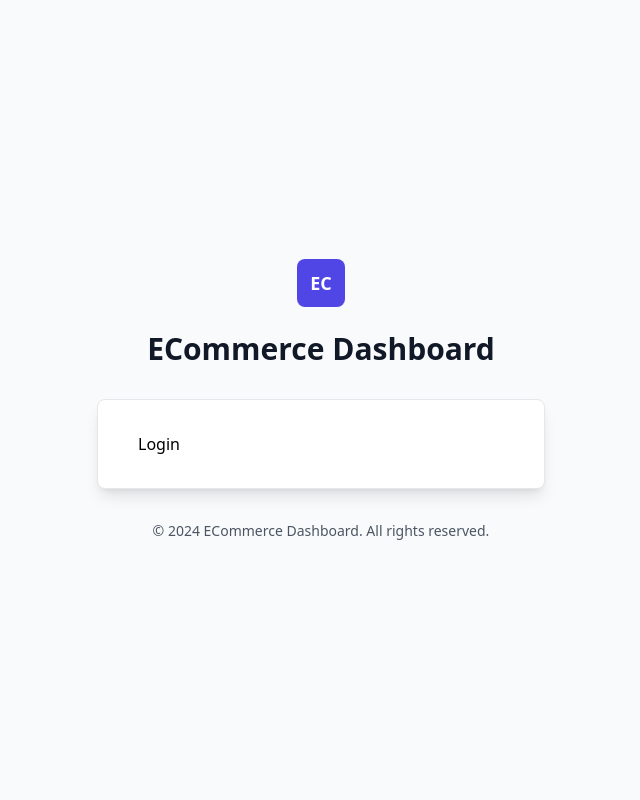
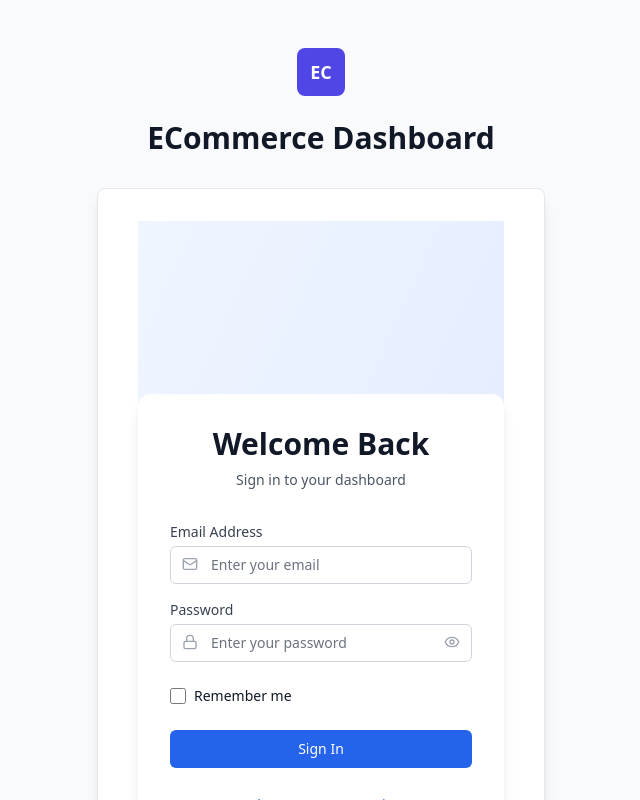
Before and after one commit to Marvinkwame/Sharpe-two-test, a React (Vite) app: page /auth/login in a window 1280 px wide. Shown: the top 800 px of the page, without its empty margins (319-959 px from the left). Built offline with nearby package versions, Linux system fonts and the light colour scheme.

Commit message:
Login Page

```diff
--- a/package.json
+++ b/package.json
@@ -17,7 +17,8 @@
     "lucide-react": "^0.525.0",
     "react": "^19.1.0",
     "react-dom": "^19.1.0",
-    "react-router-dom": "^7.6.3"
+    "react-router-dom": "^7.6.3",
+    "recharts": "^3.0.2"
   },
   "devDependencies": {
     "@eslint/js": "^9.29.0",
--- a/src/contexts/AuthContext.tsx
+++ b/src/contexts/AuthContext.tsx
@@ -20,54 +20,49 @@ interface AuthContextType {
   isLoading: boolean;
 }
 
-// Encryption utilities with crypto-js
-const SECRET_KEY = 'your-secret-key-change-in-production'; // In production, use env variable
-
-const encryptPassword = (password: string): string => {
+// Improved password hashing with PBKDF2
+const hashPassword = (password: string): string => {
   try {
-    // Create salt for additional security
+    // Generate a random salt
     const salt = CryptoJS.lib.WordArray.random(128/8);
 
-    // Hash the password with salt using PBKDF2
-    const key = CryptoJS.PBKDF2(password, salt, {
+    // Hash the password with PBKDF2
+    const hash = CryptoJS.PBKDF2(password, salt, {
       keySize: 256/32,
-      iterations: 1000
+      iterations: 10000 // Increased iterations for better security
     });
 
-    // Encrypt the key with AES
-    const encrypted = CryptoJS.AES.encrypt(key.toString(), SECRET_KEY).toString();
-
-    // Combine salt and encrypted data
-    return salt.toString() + ':' + encrypted;
+    // Return salt + hash (both as hex strings)
+    return salt.toString() + ':' + hash.toString();
   } catch (error) {
-    console.error('Encryption error:', error);
+    console.error('Password hashing error:', error);
     return '';
   }
 };
 
-const verifyPassword = (password: string, encryptedPassword: string): boolean => {
+const verifyPassword = (password: string, storedHash: string): boolean => {
   try {
-    // Split salt and encrypted data
-    const [saltString, encrypted] = encryptedPassword.split(':');
+    // Split the stored hash into salt and hash parts
+    const [saltHex, hashHex] = storedHash.split(':');
 
-    if (!saltString || !encrypted) return false;
+    if (!saltHex || !hashHex) {
+      console.error('Invalid stored hash format');
+      return false;
+    }
 
-    // Recreate the salt
-    const salt = CryptoJS.enc.Hex.parse(saltString);
+    // Parse the salt from hex
+    const salt = CryptoJS.enc.Hex.parse(saltHex);
 
-    // Hash the input password with the same salt
-    const key = CryptoJS.PBKDF2(password, salt, {
+    // Hash the input password with the same salt and parameters
+    const hash = CryptoJS.PBKDF2(password, salt, {
       keySize: 256/32,
-      iterations: 1000
+      iterations: 10000
     });
 
-    // Decrypt the stored password
-    const decrypted = CryptoJS.AES.decrypt(encrypted, SECRET_KEY).toString();
-
-    // Compare the hashed passwords
-    return key.toString() === decrypted;
+    // Compare the hashes
+    return hash.toString() === hashHex;
   } catch (error) {
-    console.error('Verification error:', error);
+    console.error('Password verification error:', error);
     return false;
   }
 };
@@ -128,14 +123,12 @@ export const AuthProvider: React.FC<{ children: ReactNode }> = ({ children }) =>
       clearTimeout(timeout);
       timeout = window.setTimeout(() => {
         logout();
-        // Optional: Show notification about auto-logout
         console.log('Session expired due to inactivity');
       }, 30 * 60 * 1000); // 30 minutes
     };
 
-    // Setup event listeners
     events.forEach(event => document.addEventListener(event, resetTimer));
-    resetTimer(); // Initialize timer
+    resetTimer();
 
     return () => {
       clearTimeout(timeout);
@@ -162,7 +155,7 @@ export const AuthProvider: React.FC<{ children: ReactNode }> = ({ children }) =>
         return false;
       }
 
-      // Verify password using crypto-js
+      // Verify password using improved verification
       const isPasswordValid = verifyPassword(password, foundUser.password);
 
       if (!isPasswordValid) {
@@ -222,11 +215,11 @@ export const AuthProvider: React.FC<{ children: ReactNode }> = ({ children }) =>
         return false;
       }
 
-      // Encrypt password using crypto-js
-      const encryptedPassword = encryptPassword(password);
+      // Hash password using improved hashing
+      const hashedPassword = hashPassword(password);
 
-      if (!encryptedPassword) {
-        console.error('Password encryption failed');
+      if (!hashedPassword) {
+        console.error('Password hashing failed');
         return false;
       }
 
@@ -234,7 +227,7 @@ export const AuthProvider: React.FC<{ children: ReactNode }> = ({ children }) =>
         id: generateSecureId(),
         email,
         name,
-        password: encryptedPassword,
+        password: hashedPassword,
         role: 'user' as const,
         createdAt: new Date().toISOString()
       };
--- a/src/pages/Login.tsx
+++ b/src/pages/Login.tsx
@@ -1,9 +1,131 @@
-import React from 'react'
+import React, { useState } from 'react';
+import { Eye, EyeOff, Mail, Lock, XCircle } from 'lucide-react';
+import { useAuth } from '../contexts/AuthContext';
+//import useAuth  from '../contexts/AuthContext';
 
-const Login = () => {
+const Login: React.FC = () => {
+  const [email, setEmail] = useState('');
+  const [password, setPassword] = useState('');
+  const [rememberMe, setRememberMe] = useState(false);
+  const [showPassword, setShowPassword] = useState(false);
+  const [error, setError] = useState('');
+  const { login, isLoading } = useAuth();
+
+  const handleSubmit = async (e: React.FormEvent) => {
+    e.preventDefault();
+    setError('');
+
+    if (!email || !password) {
+      setError('Please fill in all fields');
+      return;
+    }
+
+    const success = await login(email, password, rememberMe);
+    if (!success) {
+      setError('Invalid email or password');
+    }
+  };
+
   return (
-    <div>Login</div>
-  )
-}
+    <div className="min-h-screen flex items-center justify-center bg-gradient-to-br from-blue-50 to-indigo-100">
+      <div className="max-w-md w-full space-y-8 p-8 bg-white rounded-xl shadow-lg">
+        <div className="text-center">
+          <h2 className="text-3xl font-bold text-gray-900">Welcome Back</h2>
+          <p className="mt-2 text-sm text-gray-600">Sign in to your dashboard</p>
+        </div>
 
-export default Login
+        <form className="mt-8 space-y-6" onSubmit={handleSubmit}>
+          <div className="space-y-4">
+            <div>
+              <label htmlFor="email" className="block text-sm font-medium text-gray-700">
+                Email Address
+              </label>
+              <div className="mt-1 relative">
+                <input
+                  id="email"
+                  type="email"
+                  value={email}
+                  onChange={(e) => setEmail(e.target.value)}
+                  className="appearance-none relative block w-full px-3 py-2 pl-10 border border-gray-300 placeholder-gray-500 text-gray-900 rounded-md focus:outline-none focus:ring-blue-500 focus:border-blue-500 focus:z-10 sm:text-sm"
+                  placeholder="Enter your email"
+                  required
+                />
+                <Mail className="absolute left-3 top-2.5 h-4 w-4 text-gray-400" />
+              </div>
+            </div>
+
+            <div>
+              <label htmlFor="password" className="block text-sm font-medium text-gray-700">
+                Password
+              </label>
+              <div className="mt-1 relative">
+                <input
+                  id="password"
+                  type={showPassword ? 'text' : 'password'}
+                  value={password}
+                  onChange={(e) => setPassword(e.target.value)}
+                  className="appearance-none relative block w-full px-3 py-2 pl-10 pr-10 border border-gray-300 placeholder-gray-500 text-gray-900 rounded-md focus:outline-none focus:ring-blue-500 focus:border-blue-500 focus:z-10 sm:text-sm"
+                  placeholder="Enter your password"
+                  required
+                />
+                <Lock className="absolute left-3 top-2.5 h-4 w-4 text-gray-400" />
+                <button
+                  type="button"
+                  className="absolute right-3 top-2.5 text-gray-400 hover:text-gray-600"
+                  onClick={() => setShowPassword(!showPassword)}
+                >
+                  {showPassword ? <EyeOff className="h-4 w-4" /> : <Eye className="h-4 w-4" />}
+                </button>
+              </div>
+            </div>
+          </div>
+
+          <div className="flex items-center justify-between">
+            <div className="flex items-center">
+              <input
+                id="remember-me"
+                type="checkbox"
+                checked={rememberMe}
+                onChange={(e) => setRememberMe(e.target.checked)}
+                className="h-4 w-4 text-blue-600 focus:ring-blue-500 border-gray-300 rounded"
+              />
+              <label htmlFor="remember-me" className="ml-2 block text-sm text-gray-900">
+                Remember me
+              </label>
+            </div>
+          </div>
+
+          {error && (
+            <div className="flex items-center space-x-2 text-red-600 text-sm">
+              <XCircle className="h-4 w-4" />
+              <span>{error}</span>
+            </div>
+          )}
+
+          <button
+            type="submit"
+            disabled={isLoading}
+            className="group relative w-full flex justify-center py-2 px-4 border border-transparent text-sm font-medium rounded-md text-white bg-blue-600 hover:bg-blue-700 focus:outline-none focus:ring-2 focus:ring-offset-2 focus:ring-blue-500 disabled:opacity-50 disabled:cursor-not-allowed"
+          >
+            {isLoading ? (
+              <div className="animate-spin rounded-full h-4 w-4 border-b-2 border-white"></div>
+            ) : (
+              'Sign In'
+            )}
+          </button>
+
+          <div className="text-center">
+            <a
+              href="/auth/register"
+              className="text-blue-600 hover:text-blue-500 text-sm font-medium"
+            >
+              Don't have an account? Sign up
+            </a>
+          </div>
+        </form>
+      </div>
+    </div>
+  );
+};
+
+export default Login;
```
Also changed, not shown: src/components/dashboard/UserProfile.tsx (+40 -8 lines), 1 other file (tests, documents, lock files or other folders).
